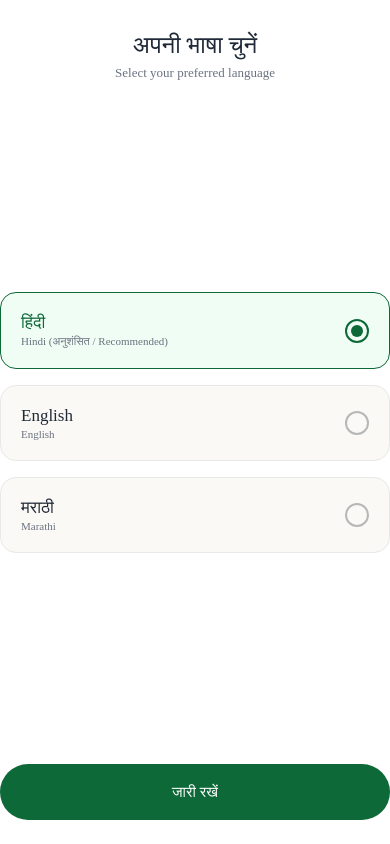
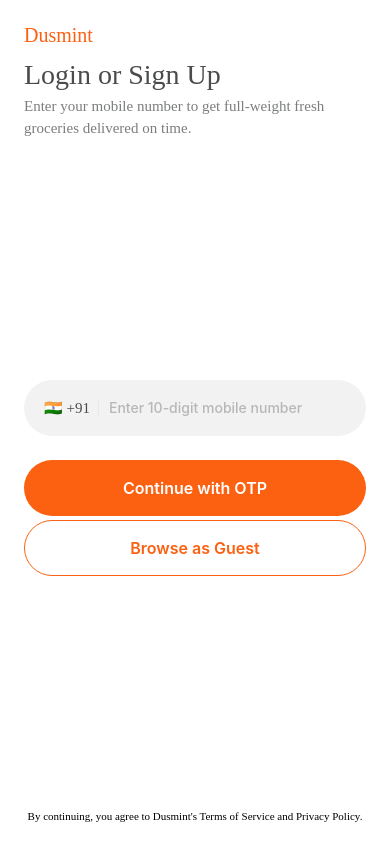
Before and after one commit to DusMint/dusmint_android, a React Native app: screen /Login in a window 390 px wide. Built offline with nearby package versions, Linux system fonts and the light colour scheme.

Commit message:
feat: add onboarding screens, navigation types, UI components, and color theme

```diff
--- a/src/screens/onboarding/SplashScreen.tsx
+++ b/src/screens/onboarding/SplashScreen.tsx
@@ -1,44 +1,40 @@
 import React, { useEffect } from 'react';
-import { View, Text, StyleSheet, Animated } from 'react-native';
+import { View, StyleSheet, Image, Dimensions } from 'react-native';
 import { NativeStackScreenProps } from '@react-navigation/native-stack';
 import { RootStackParamList } from '../../navigation/types';
-import { Colors, Typography } from '@dusmint/ui';
 import { useAuthStore } from '../../state/useAuthStore';
 
 type Props = NativeStackScreenProps<RootStackParamList, 'Splash'>;
 
+const { width, height } = Dimensions.get('window');
+
 export const SplashScreen: React.FC<Props> = ({ navigation }) => {
-  const fadeAnim = new Animated.Value(0);
   const isAuthenticated = useAuthStore((s) => s.isAuthenticated);
 
   useEffect(() => {
-    Animated.timing(fadeAnim, {
-      toValue: 1,
-      duration: 1000,
-      useNativeDriver: true,
-    }).start();
-
     const timer = setTimeout(() => {
       if (isAuthenticated) {
         navigation.replace('MainTabs', { screen: 'HomeTab' });
       } else {
-        navigation.replace('LanguageSelect');
+        navigation.replace('Welcome');
       }
-    }, 1800);
+    }, 2500);
 
     return () => clearTimeout(timer);
-  }, [fadeAnim, isAuthenticated, navigation]);
+  }, [isAuthenticated, navigation]);
 
   return (
     <View style={styles.container}>
-      <Animated.View style={[styles.content, { opacity: fadeAnim }]}>
-        <View style={styles.logoCircle}>
-          <Text style={styles.logoEmoji}>🌿</Text>
-        </View>
-        <Text style={styles.brandTitle}>Dusmint</Text>
-        <Text style={styles.tagline}>दस मिनट में नहीं, पूरा तौल सही समय पर</Text>
-        <Text style={styles.subTagline}>Full weight, fair price, on time</Text>
-      </Animated.View>
+      <Image
+        source={require('../../../assets/img/splash_bg.png')}
+        style={styles.bgImage}
+        resizeMode="cover"
+      />
+      <Image
+        source={require('../../../assets/img/app_logo.png')}
+        style={styles.logoImage}
+        resizeMode="contain"
+      />
     </View>
   );
 };
@@ -46,42 +42,17 @@
 const styles = StyleSheet.create({
   container: {
     flex: 1,
-    backgroundColor: Colors.primary,
+    backgroundColor: '#FFFFFF',
     justifyContent: 'center',
     alignItems: 'center',
   },
-  content: {
-    alignItems: 'center',
+  bgImage: {
+    position: 'absolute',
+    width: width,
+    height: height,
   },
-  logoCircle: {
-    width: 90,
-    height: 90,
-    borderRadius: 45,
-    backgroundColor: 'rgba(255, 255, 255, 0.15)',
-    justifyContent: 'center',
-    alignItems: 'center',
-    marginBottom: 16,
-  },
-  logoEmoji: {
-    fontSize: 48,
-  },
-  brandTitle: {
-    fontFamily: Typography.fontFamily.headingBold,
-    fontSize: Typography.fontSize.display,
-    color: Colors.textWhite,
-    letterSpacing: 1,
-  },
-  tagline: {
-    fontFamily: Typography.fontFamily.bodyMedium,
-    fontSize: Typography.fontSize.base,
-    color: Colors.accentMint,
-    marginTop: 8,
-    textAlign: 'center',
-  },
-  subTagline: {
-    fontFamily: Typography.fontFamily.body,
-    fontSize: Typography.fontSize.xs,
-    color: 'rgba(255, 255, 255, 0.75)',
-    marginTop: 4,
+  logoImage: {
+    width: width * 0.55,
+    height: width * 0.55,
   },
 });
--- a/src/ui/components/RoundButton.tsx
+++ b/src/ui/components/RoundButton.tsx
@@ -8,10 +8,8 @@
   TextStyle,
 } from 'react-native';
 import { Colors } from '../theme/colors';
-import { Typography } from '../theme/typography';
-import { BorderRadius } from '../theme/spacing';
 
-export type RoundButtonType = 'bgPrimary' | 'textPrimary' | 'outline' | 'orange';
+export type RoundButtonType = 'bgPrimary' | 'textPrimary' | 'outline';
 
 export interface RoundButtonProps {
   title: string;
@@ -28,28 +26,24 @@
   title,
   onPress,
   type = 'bgPrimary',
-  fontSize = Typography.fontSize.base,
+  fontSize = 16,
   loading = false,
   disabled = false,
   style,
   textStyle,
 }) => {
-  const isOutline = type === 'outline';
-  const isText = type === 'textPrimary';
-  const isOrange = type === 'orange';
+  const isOutline = type === 'outline' || type === 'textPrimary';
 
   const getBackgroundColor = () => {
     if (disabled) return Colors.placeholder;
-    if (isOutline || isText) return 'transparent';
-    if (isOrange) return Colors.orange;
+    if (isOutline) return Colors.white;
     return Colors.primary;
   };
 
   const getTextColor = () => {
-    if (disabled) return Colors.textWhite;
+    if (disabled) return Colors.white;
     if (isOutline) return Colors.primary;
-    if (isText) return Colors.primary;
-    return Colors.textWhite;
+    return Colors.white;
   };
 
   return (
@@ -90,14 +84,14 @@
 const styles = StyleSheet.create({
   button: {
     height: 56,
-    borderRadius: BorderRadius.roundButton,
+    borderRadius: 28,
     justifyContent: 'center',
     alignItems: 'center',
     paddingHorizontal: 20,
     width: '100%',
   },
   text: {
-    fontFamily: Typography.fontFamily.heading,
+    fontWeight: '600',
     textAlign: 'center',
   },
 });
--- a/src/ui/components/RoundTextField.tsx
+++ b/src/ui/components/RoundTextField.tsx
@@ -8,8 +8,6 @@
   ViewStyle,
 } from 'react-native';
 import { Colors } from '../theme/colors';
-import { Typography } from '../theme/typography';
-import { BorderRadius, Spacing } from '../theme/spacing';
 
 export interface RoundTextFieldProps extends TextInputProps {
   hintText: string;
@@ -58,37 +56,34 @@
 const styles = StyleSheet.create({
   wrapper: {
     width: '100%',
-    marginVertical: Spacing.sm,
+    marginVertical: 8,
   },
   container: {
     height: 56,
-    backgroundColor: Colors.surfaceLightGrey,
-    borderRadius: BorderRadius.roundButton,
+    backgroundColor: Colors.textfield,
+    borderRadius: 28,
     flexDirection: 'row',
     alignItems: 'center',
-    paddingHorizontal: Spacing.lg,
-    borderWidth: 1,
-    borderColor: 'transparent',
+    paddingHorizontal: 20,
   },
   containerError: {
+    borderWidth: 1,
     borderColor: Colors.error,
-    backgroundColor: '#FEF2F2',
   },
   iconContainer: {
-    marginRight: Spacing.sm,
+    marginRight: 10,
   },
   input: {
     flex: 1,
     height: '100%',
-    fontFamily: Typography.fontFamily.body,
-    fontSize: Typography.fontSize.base,
-    color: Colors.textPrimary,
+    fontSize: 14,
+    fontWeight: '500',
+    color: Colors.primaryText,
   },
   errorText: {
-    fontFamily: Typography.fontFamily.body,
-    fontSize: Typography.fontSize.xs,
+    fontSize: 12,
     color: Colors.error,
     marginTop: 4,
-    marginLeft: Spacing.base,
+    marginLeft: 20,
   },
 });
--- a/src/ui/theme/colors.ts
+++ b/src/ui/theme/colors.ts
@@ -1,49 +1,39 @@
 /**
- * Dusmint Design System - Color Palette
- * Defined in design.md & tech.md
- * Tailored for clarity, high contrast, and trust on budget Android screens.
+ * Food Delivery / Dusmint Design System - Exact Sample App Color Palette
+ * Replicated from sample_app/lib/common/color_extension.dart
  */
 export const Colors = {
-  // Brand Primaries
-  primary: '#0D6938',         // Dusmint Forest Green (Primary Brand)
-  primaryLight: '#1B824C',    // Vibrant Leaf Green
-  primaryDark: '#074824',     // Deep Spruce
-  accentMint: '#2ECC71',      // Fresh Mint Accent
+  // Brand Primary (Orange from sample_app: 0xffFC6011)
+  primary: '#FC6011',
+  primaryLight: '#FF7A38',
+  primaryDark: '#E04E00',
 
-  // High-Energy Action Color (inherited from sample_app & design.md)
-  orange: '#FC6011',          // Warm Amber Orange (CTAs, Discounts, Alerts)
-  orangeLight: '#FF7A38',
+  // Text Colors
+  primaryText: '#4A4B4D',
+  secondaryText: '#7C7D7E',
+  textPrimary: '#4A4B4D',
+  textSecondary: '#7C7D7E',
+  textWhite: '#FFFFFF',
 
-  // Secondary & Functional
-  secondary: '#7C7D7E',       // Cool Grey
-  placeholder: '#B6B7B7',     // Text placeholder
-  border: '#E8E8E8',          // Clean border line
-  divider: '#F2F2F2',
-
-  // Semantic
-  success: '#10B981',         // Verified badge, completed order
-  warning: '#F59E0B',         // Pending verification, low stock
-  error: '#EF4444',           // Validation error, rejection
-  info: '#3B82F6',
-
-  // Surfaces & Backgrounds
-  background: '#FFFFFF',      // App background
-  surfaceCream: '#FBF9F5',    // Warm organic cream
+  // Input Fields & Surfaces
+  textfield: '#F2F2F2',
+  placeholder: '#B6B7B7',
+  white: '#FFFFFF',
+  background: '#FFFFFF',
   cardBackground: '#FFFFFF',
   surfaceLightGrey: '#F6F6F6',
+  divider: '#F2F2F2',
+  border: '#E8E8E8',
 
-  // Typography
-  textPrimary: '#1F2937',     // Charcoal heading/body
-  textSecondary: '#6B7280',   // Subtitle, muted descriptions
-  textWhite: '#FFFFFF',
+  // Social Login Colors
+  facebook: '#367FC0',
+  google: '#DD4B39',
 
-  // Badge Specifics
-  trustBadgeBg: '#E8F5E9',
-  trustBadgeText: '#1B5E20',
-  slotBadgeMorningBg: '#FEF3C7',
-  slotBadgeMorningText: '#92400E',
-  slotBadgeEveningBg: '#E0E7FF',
-  slotBadgeEveningText: '#3730A3',
+  // Status & Semantic
+  success: '#10B981',
+  warning: '#F59E0B',
+  error: '#EF4444',
+  info: '#3B82F6',
 } as const;
 
 export type ColorType = typeof Colors;
```
Also changed, not shown: src/navigation/types.ts (+6 -5 lines), src/screens/onboarding/WelcomeScreen.tsx (added, +99 -0 lines).
